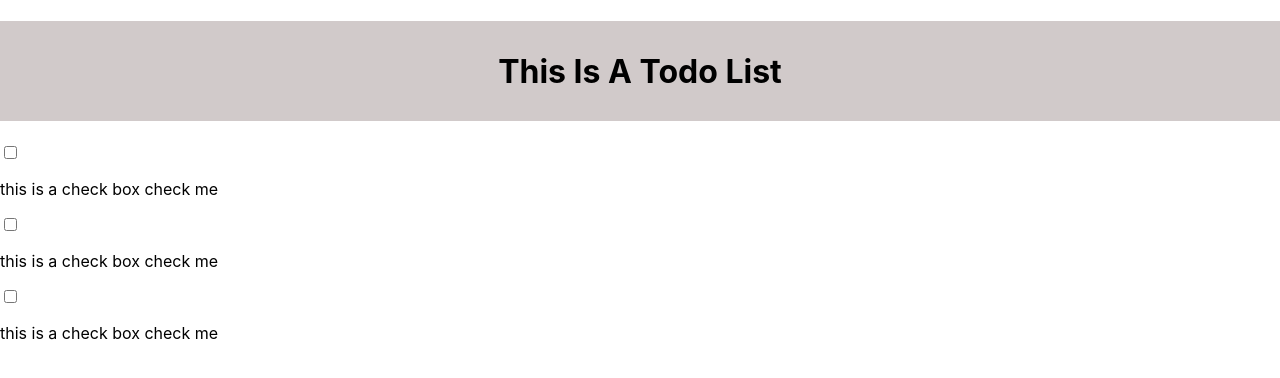
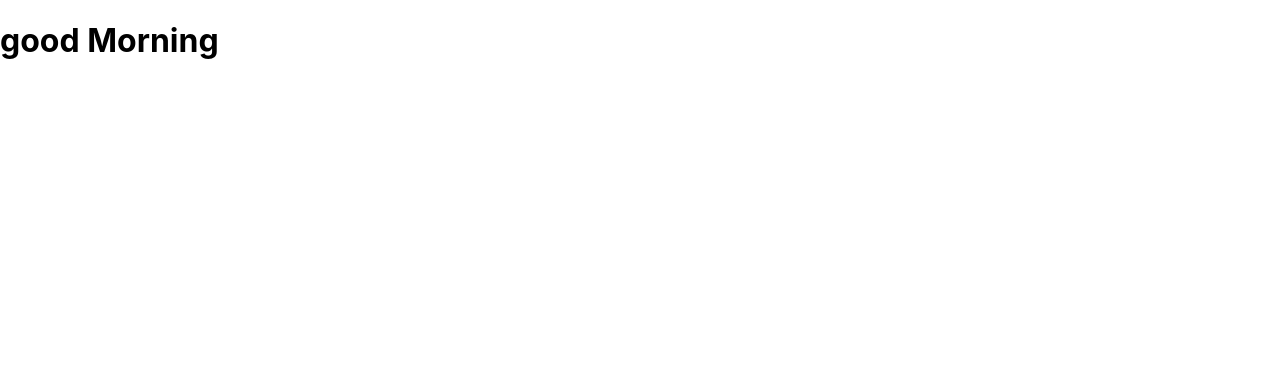
Before and after one commit to dev-ransom/react-complete-beginners, a React (Create React App) app: page / in a window 1280 px wide. Shown: the top 378 px of the page. Built offline with nearby package versions, Linux system fonts and the light colour scheme.

Commit message:
added time checker

```diff
--- a/src/App.js
+++ b/src/App.js
@@ -1,13 +1,19 @@
 function App() {
+  const date = new Date()
+  const hour = date.getHours()
+  let timeOfDay
+
+  if (hour < 12) {
+    timeOfDay = 'Morning'
+  } else if (hour >= 12 && hour < 17) {
+    timeOfDay = 'Afternoon'
+  } else {
+    timeOfDay = 'Evening'
+  }
+
   return (
     <div>
-      <h1 className="checkbox">this is a todo list</h1>
-      <input type="checkbox" />
-      <p>this is a check box check me </p>
-      <input type="checkbox" />
-      <p>this is a check box check me </p>
-      <input type="checkbox" />
-      <p>this is a check box check me </p>
+      <h1>good {timeOfDay}</h1>
     </div>
   )
 }
```
